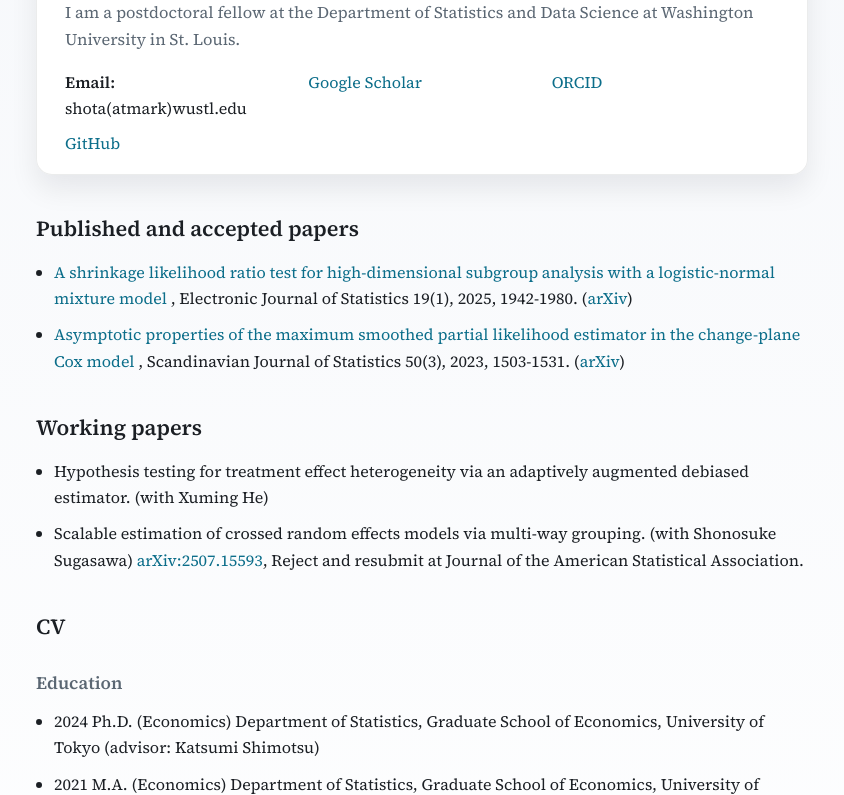
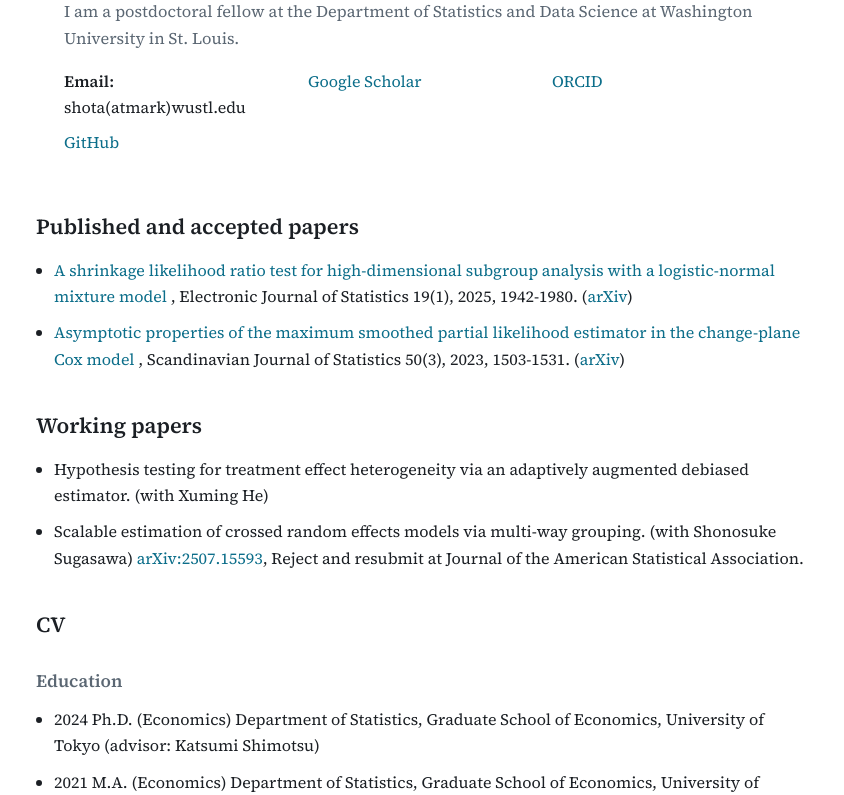
Before and after one commit to stakeish/stakeish.github.io, a plain HTML site: page index.html in a window 1280 px wide. Shown: the part 168-963 px from the top of the page, without its empty margins (218-1062 px from the left). Drawn offline with Linux system fonts and the light colour scheme.

Commit message:
update my webpage

```diff
--- a/styles.css
+++ b/styles.css
@@ -1,6 +1,6 @@
 :root {
   color-scheme: light;
-  --bg-top: #f6f8fb;
+  --bg-top: #ffffff;
   --bg-bottom: #ffffff;
   --text: #1b1f24;
   --muted: #5b6773;
@@ -17,7 +17,7 @@ body {
   margin: 0;
   font-family: "Source Serif 4", "Iowan Old Style", "Times New Roman", serif;
   color: var(--text);
-  background: linear-gradient(180deg, var(--bg-top), var(--bg-bottom));
+  background: var(--bg-top);
   line-height: 1.65;
 }
 
@@ -29,10 +29,10 @@ body {
 
 .hero {
   padding: 28px 28px 18px;
-  border: 1px solid var(--border);
-  border-radius: 16px;
-  background: var(--card);
-  box-shadow: 0 14px 28px rgba(12, 18, 24, 0.08);
+  border: none;
+  border-radius: 0;
+  background: transparent;
+  box-shadow: none;
 }
 
 h1 {
```
